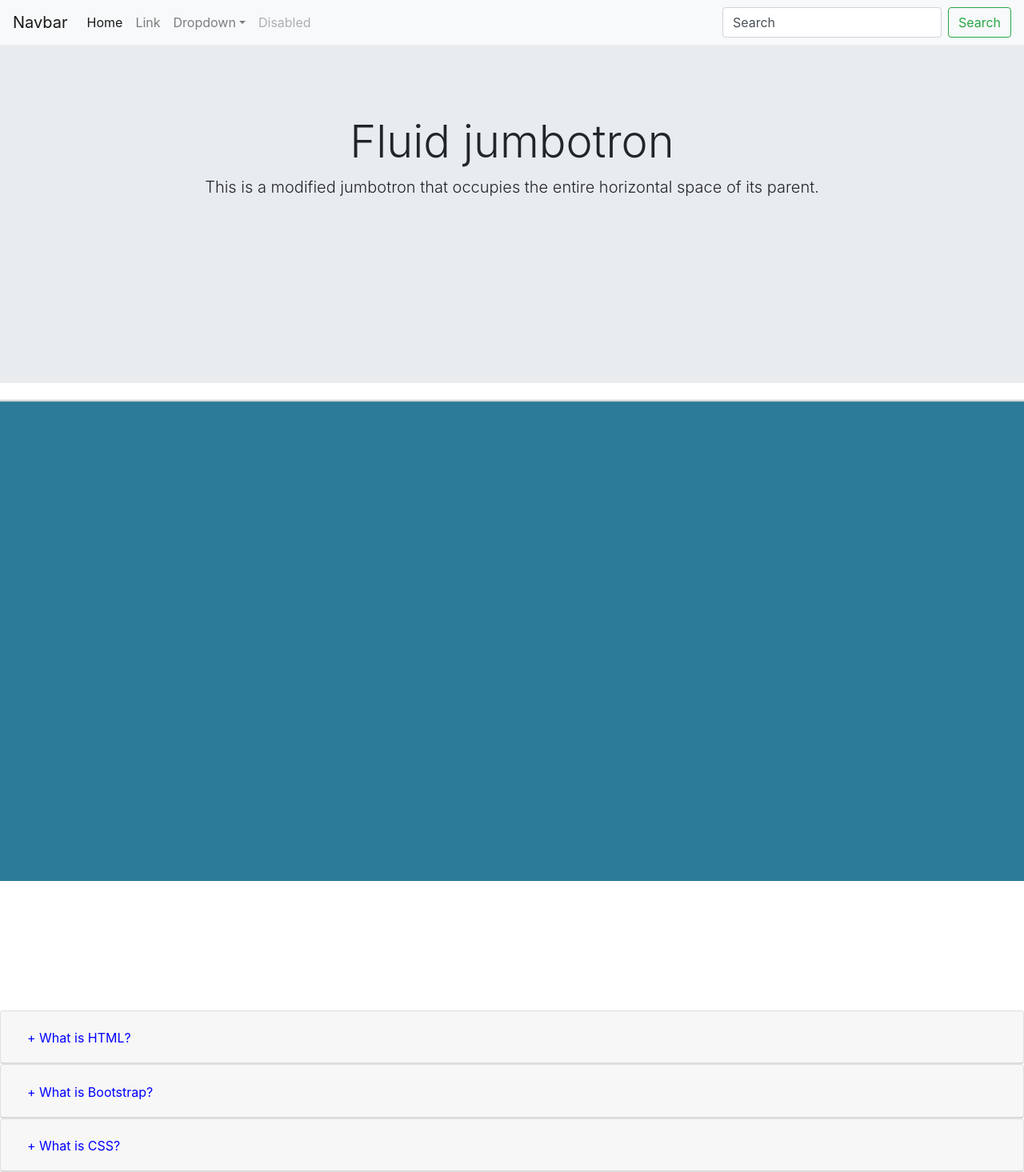
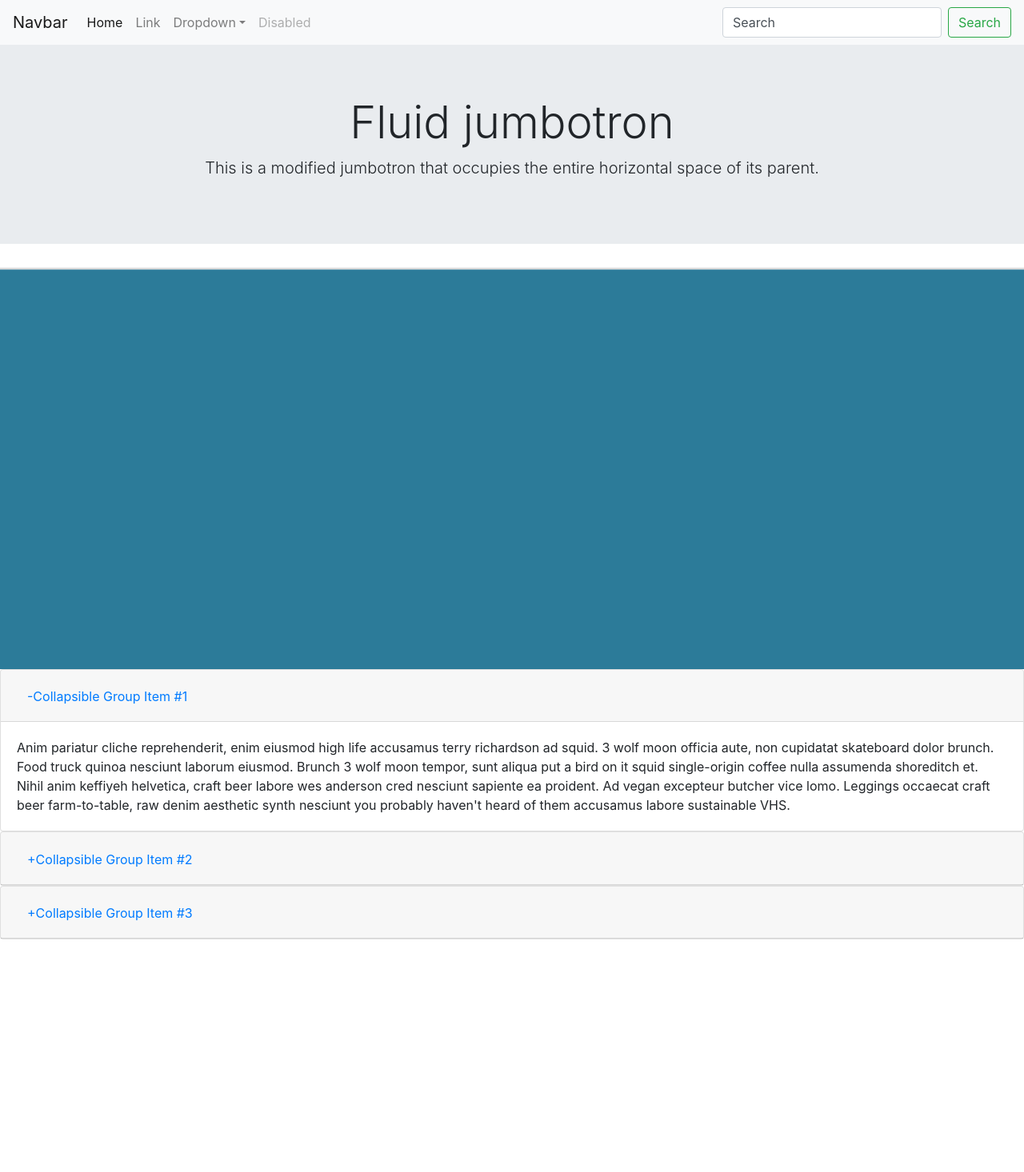
Before and after one commit to Jezwin/pug, a website: page pug/demo.pug in a window 1280 px wide. Shown: the whole page at 80% size. After the commit the page ends 1175 px from the top, so only its background shows below. Drawn offline with nearby package versions, Linux system fonts and the light colour scheme; files that its build step writes are made by us from their sources.

Commit message:
Solved issues with div positions

```diff
--- a/js/demo.js
+++ b/js/demo.js
@@ -4,6 +4,6 @@ $(window).scroll(function(e){
 
 function parallax(){
   var scrolled = $(window).scrollTop();
-  $('.hero').css('top',-(scrolled*0.0315)+'rem');
+  $('.hero').css('top',+(scrolled*0.0315)+'rem');
 
 };
--- a/pug/accordion.pug
+++ b/pug/accordion.pug
@@ -1,36 +1,25 @@
-.xxyyzz
-  .bs-example(itemscope)
-  #accordionExample.accordion
-    .card
-      #headingOne.card-header
-        h2.mb-0(itemprop="HTML")
-          button.btn.btn-link.collapsed(type='button' data-toggle='collapse' data-target='#collapseOne', style={color: 'blue'})
-            //i.fa.fa-plus
-            |  What is HTML?
-      #collapseOne.collapse(aria-labelledby='headingOne' data-parent='#accordionExample')
-        .card-body
-          p
-            | HTML stands for HyperText Markup Language. HTML is the standard markup language for describing the structure of web pages.
-            a(href='https://www.tutorialrepublic.com/html-tutorial/' target='_blank') Learn more.
-    .card
-      #headingTwo.card-header
-        h2.mb-0(itemprop="Bootstrap")
-          button.btn.btn-link.collapsed(type='button' data-toggle='collapse' data-target='#collapseTwo', style={color: 'blue'})
-            //i.fa.fa-plus
-            |  What is Bootstrap?
-      #collapseTwo.collapse(aria-labelledby='headingTwo' data-parent='#accordionExample')
-        .card-body
-          p
-            | Bootstrap is a sleek, intuitive, and powerful front-end framework for faster and easier web development. It is a collection of CSS and HTML conventions.
-            a(href='https://www.tutorialrepublic.com/twitter-bootstrap-tutorial/' target='_blank') Learn more.
-    .card
-      #headingThree.card-header
-        h2.mb-0(itemprop="CSS")
-          button.btn.btn-link.collapsed(type='button' data-toggle='collapse' data-target='#collapseThree', style={color: 'blue'})
-            //i.fa.fa-plus
-            |  What is CSS?
-      #collapseThree.collapse(aria-labelledby='headingThree' data-parent='#accordionExample')
-        .card-body
-          p
-            | CSS stands for Cascading Style Sheet. CSS allows you to specify various style properties for a given HTML element such as colors, backgrounds, fonts etc.
-            a(href='https://www.tutorialrepublic.com/css-tutorial/' target='_blank') Learn more.
+#accordionExample.accordion
+  .card
+    #headingOne.card-header
+      h2.mb-0
+        button.btn.btn-link(type='button' data-toggle='collapse' data-target='#collapseOne' aria-expanded='true' aria-controls='collapseOne')
+          | Collapsible Group Item #1
+    #collapseOne.collapse.show(aria-labelledby='headingOne' data-parent='#accordionExample')
+      .card-body
+        | Anim pariatur cliche reprehenderit, enim eiusmod high life accusamus terry richardson ad squid. 3 wolf moon officia aute, non cupidatat skateboard dolor brunch. Food truck quinoa nesciunt laborum eiusmod. Brunch 3 wolf moon tempor, sunt aliqua put a bird on it squid single-origin coffee nulla assumenda shoreditch et. Nihil anim keffiyeh helvetica, craft beer labore wes anderson cred nesciunt sapiente ea proident. Ad vegan excepteur butcher vice lomo. Leggings occaecat craft beer farm-to-table, raw denim aesthetic synth nesciunt you probably haven&apos;t heard of them accusamus labore sustainable VHS.
+  .card
+    #headingTwo.card-header
+      h2.mb-0
+        button.btn.btn-link.collapsed(type='button' data-toggle='collapse' data-target='#collapseTwo' aria-expanded='false' aria-controls='collapseTwo')
+          | Collapsible Group Item #2
+    #collapseTwo.collapse(aria-labelledby='headingTwo' data-parent='#accordionExample')
+      .card-body
+        | Anim pariatur cliche reprehenderit, enim eiusmod high life accusamus terry richardson ad squid. 3 wolf moon officia aute, non cupidatat skateboard dolor brunch. Food truck quinoa nesciunt laborum eiusmod. Brunch 3 wolf moon tempor, sunt aliqua put a bird on it squid single-origin coffee nulla assumenda shoreditch et. Nihil anim keffiyeh helvetica, craft beer labore wes anderson cred nesciunt sapiente ea proident. Ad vegan excepteur butcher vice lomo. Leggings occaecat craft beer farm-to-table, raw denim aesthetic synth nesciunt you probably haven&apos;t heard of them accusamus labore sustainable VHS.
+  .card
+    #headingThree.card-header
+      h2.mb-0
+        button.btn.btn-link.collapsed(type='button' data-toggle='collapse' data-target='#collapseThree' aria-expanded='false' aria-controls='collapseThree')
+          | Collapsible Group Item #3
+    #collapseThree.collapse(aria-labelledby='headingThree' data-parent='#accordionExample')
+      .card-body
+        | Anim pariatur cliche reprehenderit, enim eiusmod high life accusamus terry richardson ad squid. 3 wolf moon officia aute, non cupidatat skateboard dolor brunch. Food truck quinoa nesciunt laborum eiusmod. Brunch 3 wolf moon tempor, sunt aliqua put a bird on it squid single-origin coffee nulla assumenda shoreditch et. Nihil anim keffiyeh helvetica, craft beer labore wes anderson cred nesciunt sapiente ea proident. Ad vegan excepteur butcher vice lomo. Leggings occaecat craft beer farm-to-table, raw denim aesthetic synth nesciunt you probably haven&apos;t heard of them accusamus labore sustainable VHS.
--- a/pug/demo.pug
+++ b/pug/demo.pug
@@ -10,11 +10,9 @@ head
   // Bootstrap 4 CSS
   link(rel='stylesheet' href='https://maxcdn.bootstrapcdn.com/bootstrap/4.0.0/css/bootstrap.min.css' integrity='sha384-Gn5384xqQ1aoWXA+058RXPxPg6fy4IWvTNh0E263XmFcJlSAwiGgFAW/dAiS6JXm' crossorigin='anonymous')
 
-
 include ./stickynav.pug
 include ./jumpotron.pug
 .content
-
 include ./accordion.pug
 
 // Footer Section
--- a/pug/stickynav.pug
+++ b/pug/stickynav.pug
@@ -1,26 +1,25 @@
-.container(itemscope)
-  nav.navbar.navbar-expand-lg.navbar-light.bg-light.fixed-top
-    a.navbar-brand(href='#') Navbar
-    button.navbar-toggler(type='button' data-toggle='collapse' data-target='#navbarSupportedContent' aria-controls='navbarSupportedContent' aria-expanded='false' aria-label='Toggle navigation')
-      span.navbar-toggler-icon
-    #navbarSupportedContent.collapse.navbar-collapse
-      ul.navbar-nav.mr-auto
-        li.nav-item.active
-          a.nav-link(itemprop="Home" href='#')
-            | Home
-            span.sr-only (current)
-        li.nav-item
-          a.nav-link(itemprop="Link" href='#') Link
-        li.nav-item.dropdown
-          a#navbarDropdown.nav-link.dropdown-toggle(href='#' role='button' data-toggle='dropdown' aria-haspopup='true' aria-expanded='false')
-            | Dropdown
-          .dropdown-menu(aria-labelledby='navbarDropdown')
-            a.dropdown-item(itemprop="Action" href='#') Action
-            a.dropdown-item(itemprop="Another action" href='#') Another action
-            .dropdown-divider
-            a.dropdown-item(itemprop="Something else here" href='#') Something else here
-        li.nav-item
-          a.nav-link.disabled(href='#' tabindex='-1' aria-disabled='true') Disabled
-      form.form-inline.my-2.my-lg-0
-        input.form-control.mr-sm-2(itemprop="Search" value="Search" type='search' placeholder='Search' aria-label='Search')
-        button.btn.btn-outline-success.my-2.my-sm-0(type='submit') Search
+nav.navbar.navbar-expand-lg.navbar-light.bg-light.sticky-top
+  a.navbar-brand(href='#') Navbar
+  button.navbar-toggler(type='button' data-toggle='collapse' data-target='#navbarSupportedContent' aria-controls='navbarSupportedContent' aria-expanded='false' aria-label='Toggle navigation')
+    span.navbar-toggler-icon
+  #navbarSupportedContent.collapse.navbar-collapse
+    ul.navbar-nav.mr-auto
+      li.nav-item.active
+        a.nav-link(itemprop="Home" href='#')
+          | Home
+          span.sr-only (current)
+      li.nav-item
+        a.nav-link(itemprop="Link" href='#') Link
+      li.nav-item.dropdown
+        a#navbarDropdown.nav-link.dropdown-toggle(href='#' role='button' data-toggle='dropdown' aria-haspopup='true' aria-expanded='false')
+          | Dropdown
+        .dropdown-menu(aria-labelledby='navbarDropdown')
+          a.dropdown-item(itemprop="Action" href='#') Action
+          a.dropdown-item(itemprop="Another action" href='#') Another action
+          .dropdown-divider
+          a.dropdown-item(itemprop="Something else here" href='#') Something else here
+      li.nav-item
+        a.nav-link.disabled(href='#' tabindex='-1' aria-disabled='true') Disabled
+    form.form-inline.my-2.my-lg-0
+      input.form-control.mr-sm-2(itemprop="Search" value="Search" type='search' placeholder='Search' aria-label='Search')
+      button.btn.btn-outline-success.my-2.my-sm-0(type='submit') Search
--- a/scss/main.scss
+++ b/scss/main.scss
@@ -1,35 +1,28 @@
 
-.bs-example {
-  height: 158vh;
-  //width: 100vw;
-}
 
 
   .hero {
-    position: fixed;
+    position: relative;
     z-index: -1;
     top: 0;
-    height: 479px;
-    width: 100vw;
-    //background-image: url("https://cdn.pixabay.com/photo/2017/08/30/01/05/milky-way-2695569_1280.jpg");
+    width: 100%;
+
   }
 
   .content {
-    position: absolute;
     z-index: 0;
-    top: 62.7vh;
-
     background: rgb(44,123,153);
-    height: 600px;
+    height: 500px;
     width: 100%;
-
     box-shadow: 0 -2px 1px rgba(0,0,0,.15);
     border-top: 1px solid rgba(255,255,255,.2);
   }
   .containerjump{
     text-align: center;
-    margin-top: 80px;
 
+  }
+  .jumpotron {
+    margin-bottom: 0rem;
   }
 button.btn.btn-link.collapsed::before{
   content: "+";
```
Also changed, not shown: dist/accordion.html, dist/css/main.css, dist/demo.html, dist/js/demo.js, dist/stickynav.html.
